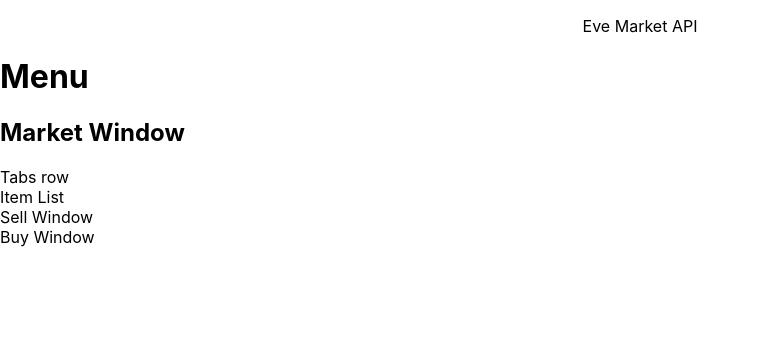
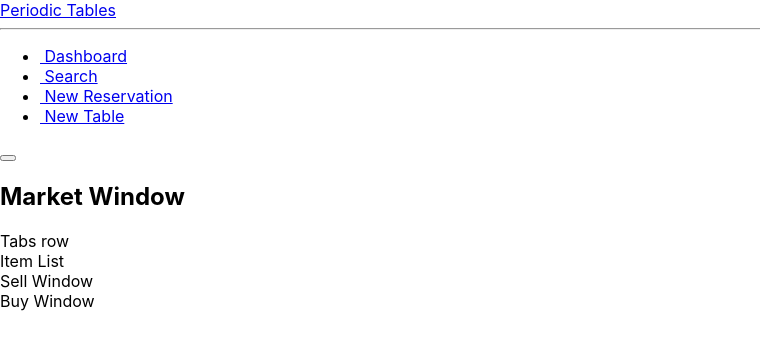
Before and after one commit to SeanBunch/Eve-API, a React (Create React App) app in the folder frontend/: page / in a window 1280 px wide. Shown: the top 350 px of the page, without its empty margins (0-760 px from the left). Built offline with nearby package versions, Linux system fonts and the light colour scheme.

Commit message:
component updates

```diff
--- a/frontend/package.json
+++ b/frontend/package.json
@@ -1,5 +1,5 @@
 {
-  "name": "frontend",
+  "name": "eve-api-frontend",
   "version": "0.1.0",
   "private": true,
   "dependencies": {
--- a/frontend/src/Layout/Layout.js
+++ b/frontend/src/Layout/Layout.js
@@ -1,26 +1,21 @@
 import React from "react";
-import { Routes, Route } from "react-router-dom";
+// import { Routes, Route } from "react-router-dom";
 import MarketWindow from "../MarketWindow/MarketWindow";
-import Header from "./Header";
 import Menu from "./Menu";
 
 function Layout() {
-
   return (
     <div className="container-fluid">
       <div className="row h-100">
         <div className="col-md-2 side-bar">
-        <Header />
+          <Menu />
         </div>
         <div className="col">
-          <Menu />
           <MarketWindow />
-
-
         </div>
       </div>
     </div>
-  )
+  );
 }
 
 export default Layout;
--- a/frontend/src/Layout/Menu.js
+++ b/frontend/src/Layout/Menu.js
@@ -1,11 +1,56 @@
 import React from "react";
+import { Link } from "react-router-dom";
+
 
 function Menu() {
     return (
         <div>
-            <h1>
-                Menu
-            </h1>
+           <nav className="navbar navbar-dark align-items-start p-0">
+      <div className="container-fluid d-flex flex-column p-0">
+        <Link
+          className="navbar-brand d-flex justify-content-center align-items-center sidebar-brand m-0"
+          to="/"
+        >
+          <div className="sidebar-brand-text mx-3">
+            <span>Periodic Tables</span>
+          </div>
+        </Link>
+        <hr className="sidebar-divider my-0" />
+        <ul className="nav navbar-nav text-light" id="accordionSidebar">
+          <li className="nav-item">
+            <Link className="nav-link" to="/dashboard">
+              <span className="oi oi-dashboard" />
+              &nbsp;Dashboard
+            </Link>
+          </li>
+          <li className="nav-item">
+            <Link className="nav-link" to="/search">
+              <span className="oi oi-magnifying-glass" />
+              &nbsp;Search
+            </Link>
+          </li>
+          <li className="nav-item">
+            <Link className="nav-link" to="/reservations/new">
+              <span className="oi oi-plus" />
+              &nbsp;New Reservation
+            </Link>
+          </li>
+          <li className="nav-item">
+            <Link className="nav-link" to="/tables/new">
+              <span className="oi oi-layers" />
+              &nbsp;New Table
+            </Link>
+          </li>
+        </ul>
+        <div className="text-center d-none d-md-inline">
+          <button
+            className="btn rounded-circle border-0"
+            id="sidebarToggle"
+            type="button"
+          />
+        </div>
+      </div>
+    </nav>
         </div>
     )
 }
```
Also changed, not shown: frontend/src/Layout/ErrorAlert.js (added, +9 -0 lines).
